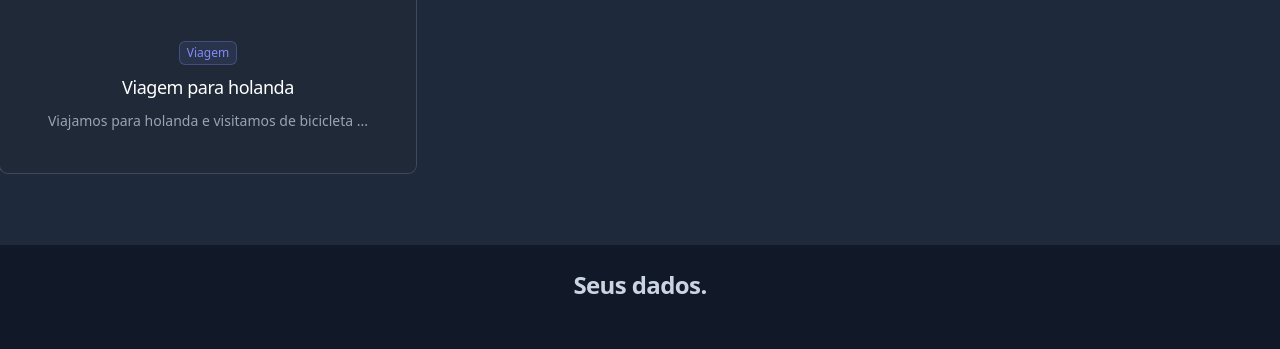
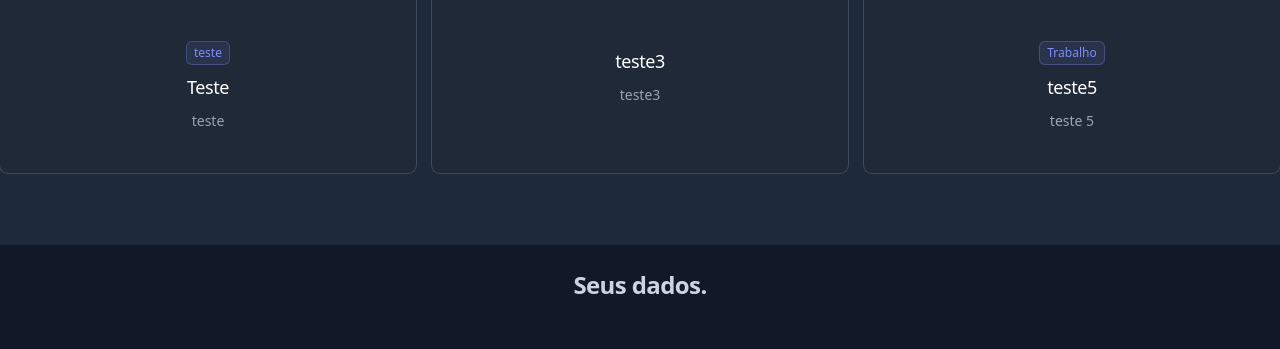
Before and after one commit to LucasCosta100/Diario-online--fullstack-, a Django app: page /diario/ in a window 1280 px wide. Shown: the part 1137-1486 px from the top of the page. Run offline with Django 5.2, Linux system fonts and the light colour scheme; data comes from the database, SQL or seed files in the repository; both versions use the stored data as it was after the commit; some libraries are stand-ins or nearby versions.

Commit message:
Incremento ultimos 3 textos colocados no site
Mostra o 3 últimos textos escritos no site na tela inicial

```diff
--- a/diario/models.py
+++ b/diario/models.py
@@ -23,3 +23,6 @@ class Diario(models.Model):
     def set_tags(self, list_tags, reset=False):
         if not reset:
             existing_tags = set(self.get_tags())
+            list_tags = existing_tags.union(set(list_tags)) #union serve para juntar informaçoes que ja existem, para não se repetir
+
+        self.tags = ",".join(list_tags)
--- a/diario/templates/home.html
+++ b/diario/templates/home.html
@@ -71,18 +71,22 @@
                 <h1 class="text-balance text-2xl font-semibold tracking-tight text-white sm:text-4xl">Suas escritas diárias.</h1>
 
                 <div class="grid grid-cols-1 md:grid-cols-3 mt-6 gap-4">
-
+                    {% for texto in textos %}
                       <div class="overflow-hidden rounded-lg bg-gray-800 ring-1 ring-white/15">
                           <img class="h-40 w-full" src="{% static "waves.png" %}" alt="">
                           <div class="p-10">
                           <div>
-                            <span class="inline-flex items-center rounded-md bg-indigo-400/10 px-2 py-1 text-xs font-medium text-indigo-400 ring-1 ring-inset ring-indigo-400/30">Viagem</span>
+                            {% for i in texto.get_tags %}
+                              <span class="inline-flex items-center rounded-md bg-indigo-400/10 px-2 py-1 text-xs font-medium text-indigo-400 ring-1 ring-inset ring-indigo-400/30">{{i}}</span>
+                              {% endfor %}
                           </div>
 
-                        <p class="mt-2 text-lg font-medium tracking-tight text-white">Viagem para holanda</p>
-                        <p class="mt-2 max-w-lg text-sm/6 text-gray-400">Viajamos para holanda e visitamos de bicicleta ...</p>
+                          <p class="mt-2 text-lg font-medium tracking-tight text-white">{{texto.titulo}}</p>
+                          <p class="mt-2 max-w-lg text-sm/6 text-gray-400">{{texto.texto}}</p>
                           </div>
                       </div>
+                      {% endfor %}
+
 
 
                 </div>
--- a/diario/views.py
+++ b/diario/views.py
@@ -3,7 +3,8 @@ from django.http import HttpResponse
 from .models import Pessoa, Diario
 
 def home(request):
-    return render(request, "home.html")
+    textos = Diario.objects.all().order_by("create_at")[:3]
+    return render(request, "home.html", {"textos": textos})
 
 def escrever(request):
     if request.method == "GET":
```
Also changed, not shown: db.sqlite3, media/foto/Imagem_do_WhatsApp_de_2024-11-08_às_22.42.37_f640e60f.jpg (added). Lines whose indentation alone changed are shown as unchanged.
